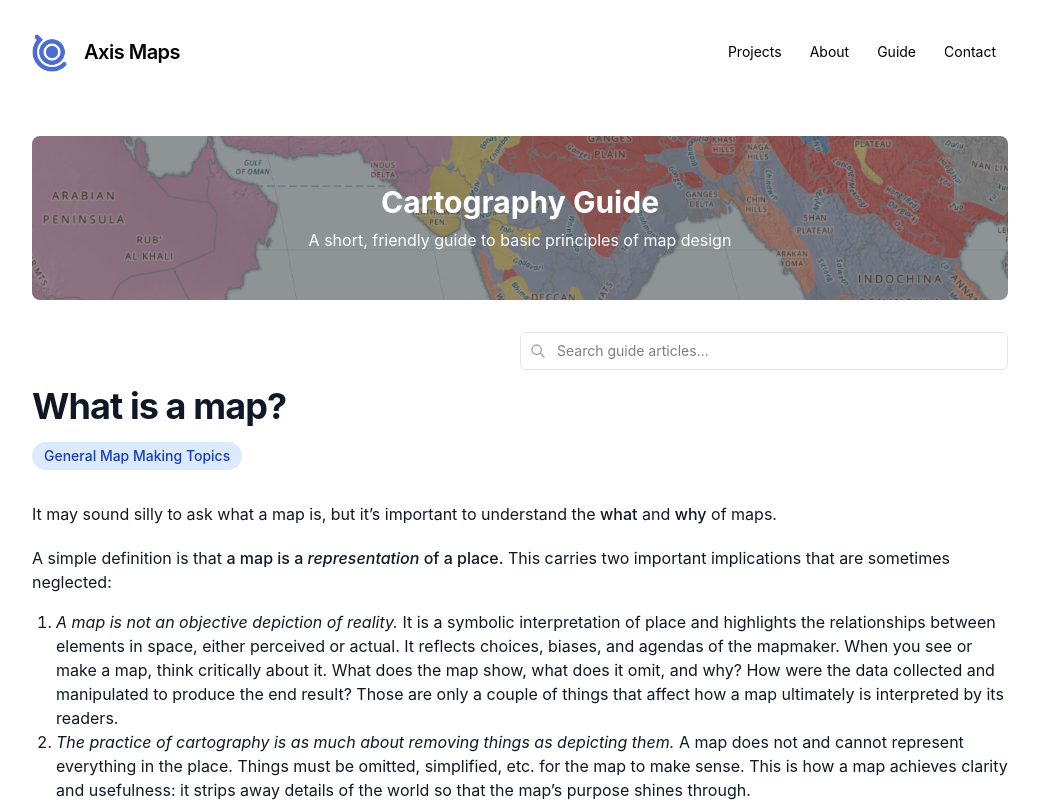
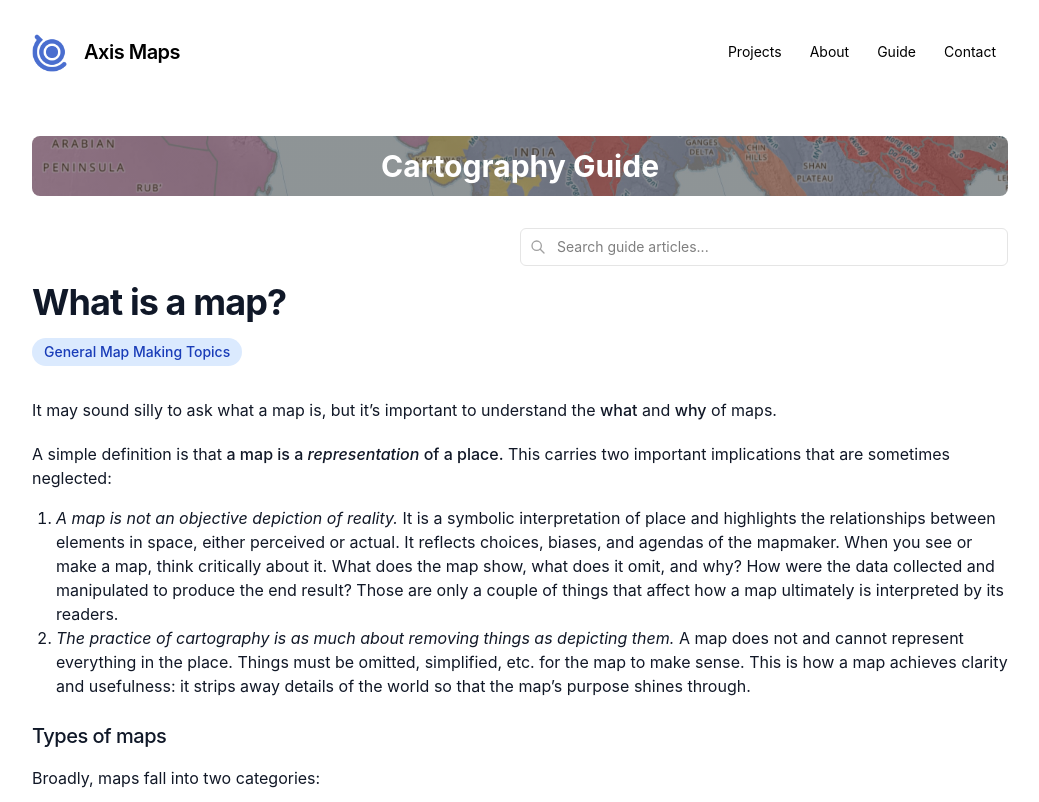
Before and after one commit to axismaps/axismaps, a Next.js app: page /guide/what-is-a-map in a window 1280 px wide. Shown: the top 802 px of the page, without its empty margins (120-1159 px from the left). Built offline with nearby package versions, Linux system fonts and the light colour scheme.

Commit message:
Remove subtitle and reduce padding in guide topic page hero section
Co-authored-by: davidheyman <791434+davidheyman@users.noreply.github.com>

```diff
--- a/app/guide/[slug]/page.tsx
+++ b/app/guide/[slug]/page.tsx
@@ -80,17 +80,14 @@ export default async function GuidePage({ params }: { params: Promise<{ slug: st
         {/* Header Banner */}
         <Link
           href="/guide"
-          className="mb-8 block rounded-lg p-12 text-center bg-cover bg-center bg-no-repeat transition-opacity hover:opacity-90"
+          className="mb-8 block rounded-lg p-3 text-center bg-cover bg-center bg-no-repeat transition-opacity hover:opacity-90"
           style={{
             backgroundImage: `linear-gradient(rgba(0, 0, 0, 0.4), rgba(0, 0, 0, 0.4)), url('/images/guide.jpg')`
           }}
         >
-          <h2 className="mb-2 text-3xl font-bold text-white">
+          <h2 className="text-3xl font-bold text-white">
             Cartography Guide
           </h2>
-          <p className="text-white">
-            A short, friendly guide to basic principles of map design
-          </p>
         </Link>
 
         {/* Article Header */}
```
